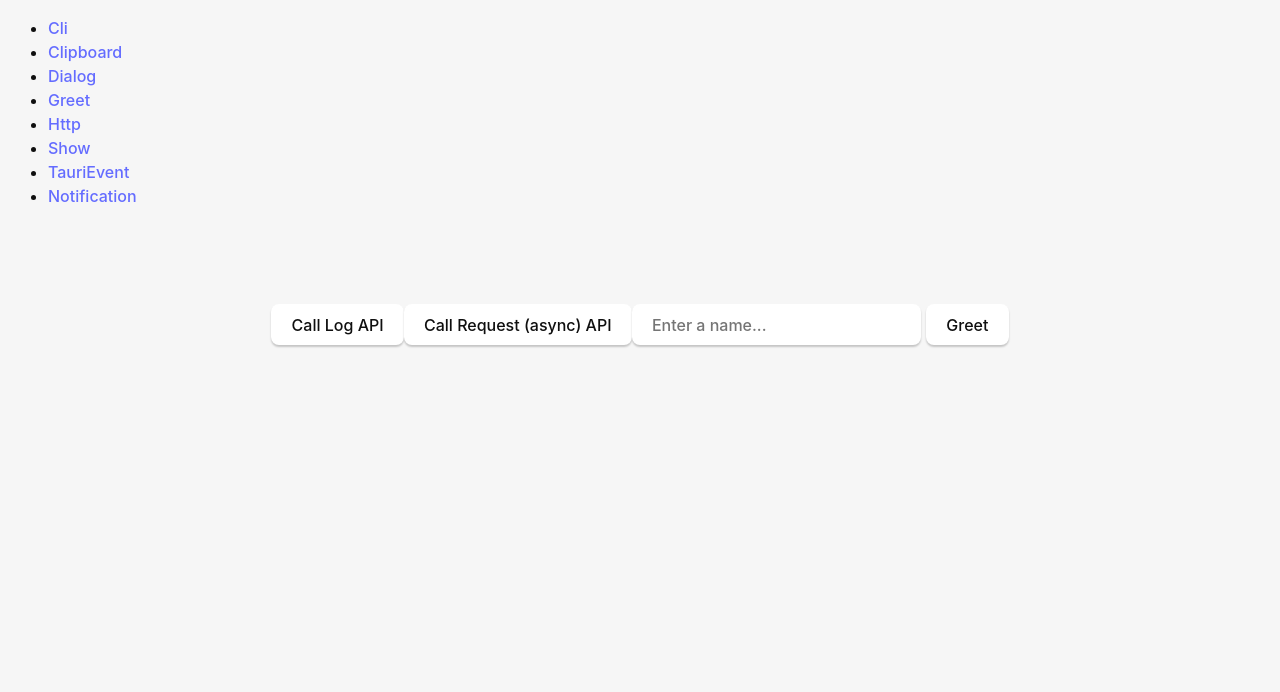
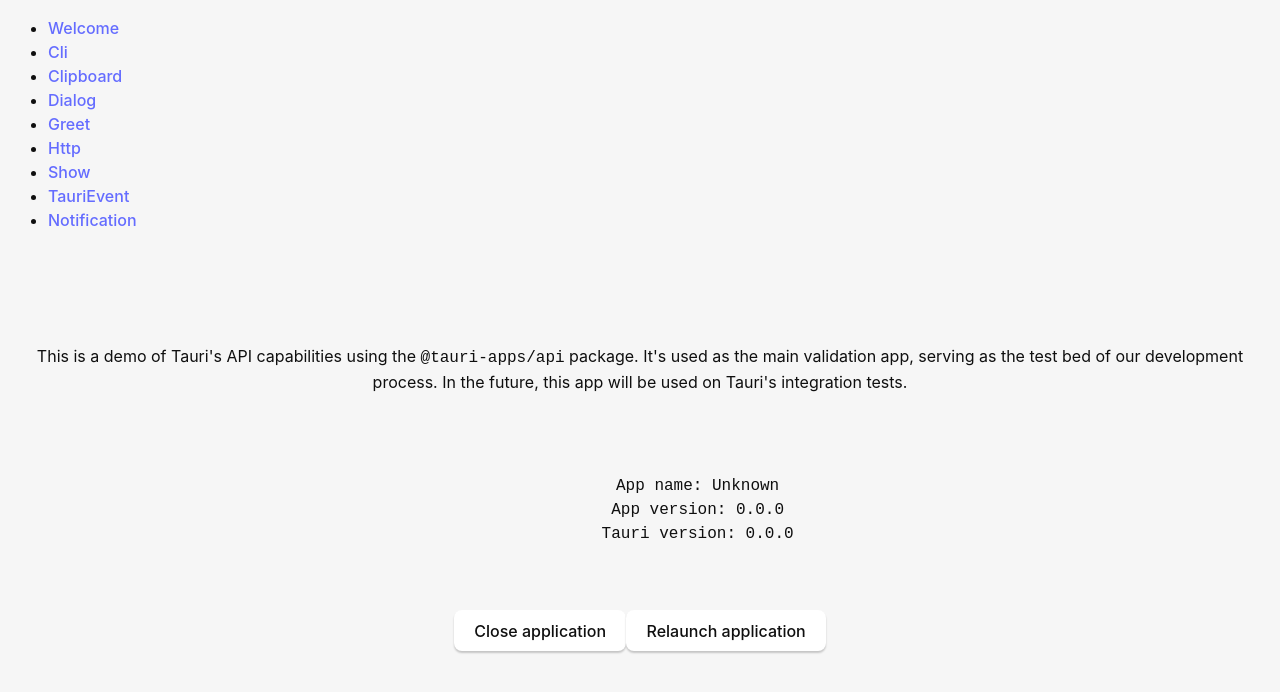
Before and after one commit to futugyou/rustproject, a Vue app in the folder projects/tauri-app/tauri-app-vue/: page / in a window 1280 px wide. Shown: the top 692 px of the page. Built offline with nearby package versions, Linux system fonts and the light colour scheme.

Commit message:
add welcome page to show base information
add welcome page to show base information

```diff
--- a/projects/tauri-app/tauri-app-vue/src/components/Navigation.vue
+++ b/projects/tauri-app/tauri-app-vue/src/components/Navigation.vue
@@ -6,6 +6,10 @@
 }
 
 const MenuConfigs: Menu[] = [
+    {
+        lable: "Welcome",
+        name: "Welcome"
+    },
     {
         lable: "Cli",
         name: "Cli"
--- /dev/null
+++ b/projects/tauri-app/tauri-app-vue/src/components/Welcome.vue
@@ -0,0 +1,56 @@
+<script setup lang="ts">
+import { ref } from "vue";
+import { getName, getVersion, getTauriVersion } from '@tauri-apps/api/app';
+import { relaunch, exit } from '@tauri-apps/api/process';
+import tool from "../tool";
+
+const version = ref("0.0.0");
+const tauriVersion = ref("0.0.0");
+const appName = ref("Unknown");
+
+getName().then((n) => {
+    appName.value = n
+})
+
+getVersion().then((v) => {
+    version.value = v
+})
+
+getTauriVersion().then((v) => {
+    tauriVersion.value = v
+})
+
+async function closeApp() {
+    await exit()
+}
+
+async function relaunchApp() {
+    await relaunch()
+}
+</script>
+
+<template>
+    <div class="card">
+
+        <p>
+            This is a demo of Tauri's API capabilities using the <code>@tauri-apps/api</code> package. It's used as the
+            main validation app, serving as the test bed of our
+            development process. In the future, this app will be used on Tauri's integration
+            tests.
+        </p>
+
+        <br />
+        <br />
+        <pre>
+            App name: <code>{{ appName }}</code>
+            App version: <code>{{ version }}</code>
+            Tauri version: <code>{{ tauriVersion }}</code>
+        </pre>
+        <br />
+        <div class="flex flex-wrap gap-1 shadow-">
+            <button class="btn" @click="closeApp()">Close application</button>
+            <button class="btn" @click="relaunchApp()">Relaunch application</button>
+        </div>
+
+    </div>
+</template>
--- a/projects/tauri-app/tauri-app-vue/src/router.ts
+++ b/projects/tauri-app/tauri-app-vue/src/router.ts
@@ -4,7 +4,7 @@
     {
         path: '/',
         name: 'Home',
-        component: () => import('../src/components/Greet.vue')
+        component: () => import('../src/components/Welcome.vue')
     },
     {
         path: '/Cli',
@@ -46,6 +46,11 @@
         name: 'Notification',
         component: () => import('../src/components/Notification.vue')
     },
+    {
+        path: '/Welcome',
+        name: 'Welcome',
+        component: () => import('../src/components/Welcome.vue')
+    },
 ]
 const router = createRouter({
     history: createWebHistory("/"),
```
